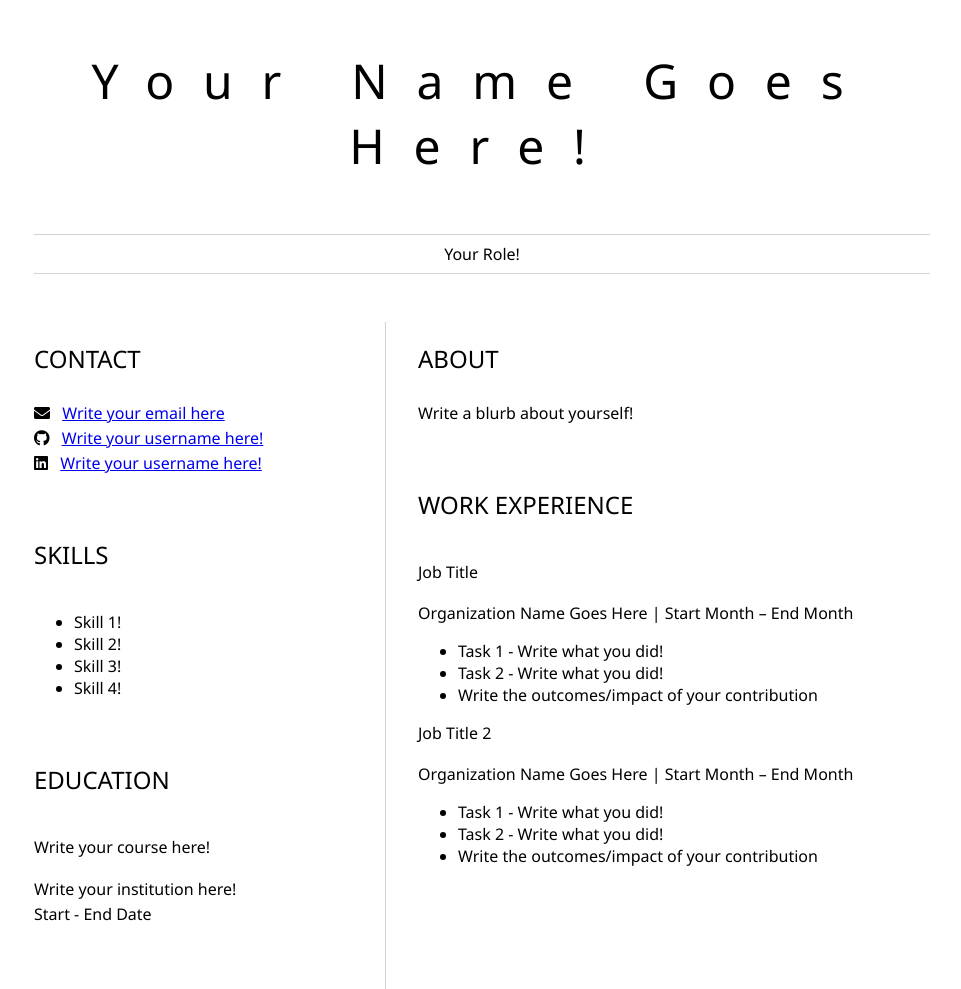
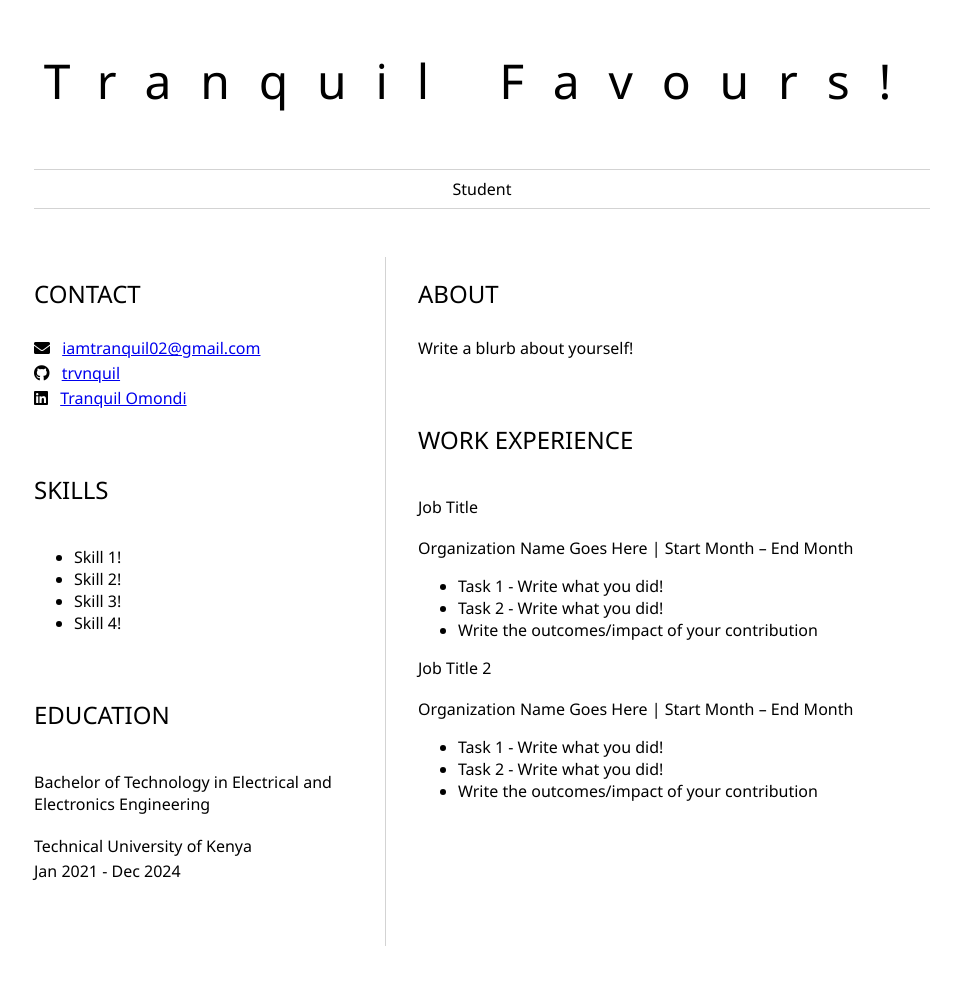
Before and after one commit to trvnquil/myresume, a plain HTML site: page index.html in a window 1280 px wide. Shown: the whole page, without its empty margins (158-1119 px from the left). After the commit the page ends 946 px from the top, so only its background shows below. Drawn offline with Linux system fonts and the light colour scheme.

Commit message:
added education details

```diff
--- a/index.html
+++ b/index.html
@@ -2,15 +2,15 @@
 	<head>
 		<link href="style.css" rel="stylesheet">
         <link rel="stylesheet" href="https://cdnjs.cloudflare.com/ajax/libs/font-awesome/5.15.4/css/all.min.css">
-        <title>Your Name Goes Here!</title>
+        <title>Tranquil's Resume!</title>
 	</head>
 
 	<body>
 		<header id="header">
 			<!-- resume header with your name and title -->
-			<h1>Your Name Goes Here!</h1>
+			<h1>Tranquil Favours!</h1>
 			<hr>
-			Your Role!
+			Student
 			<hr>
 		</header>
 		<main>
@@ -20,15 +20,15 @@
 					<!-- contact info including social media -->
                     <p>
                         <i class="fa fa-envelope" aria-hidden="true"></i>
-                        <a href="mailto:username@domain.top-level domain">Write your email here</a>
+                        <a href="mailto:iamtranquil02@gmail.com">iamtranquil02@gmail.com</a>
                     </p>
                     <p>
                         <i class="fab fa-github" aria-hidden="true"></i>
-                        <a href="github.com/yourGitHubUsername">Write your username here!</a>
+                        <a href="https://www.github.com/trvnquil">trvnquil</a>
                     </p>
                     <p>
                         <i class="fab fa-linkedin" aria-hidden="true"></i>
-                        <a href="linkedin.com/yourLinkedInUsername">Write your username here!</a>
+                        <a href="https://www.linkedin.com/in/tranquil-omondi-3a06091b8/">Tranquil Omondi</a>
                     </p>
 				</section>
 				<section>
@@ -44,12 +44,12 @@
 				<section>
 					<h2>EDUCATION</h2>
 					<!-- your education -->
-                    <h3>Write your course here!</h3>
+                    <h3>Bachelor of Technology in Electrical and Electronics Engineering</h3>
                     <p>
-                        Write your institution here!
+                        Technical University of Kenya
                     </p>
                     <p>
-                        Start - End Date
+                        Jan 2021 - Dec 2024
                     </p>
 				</section>
 			</article>
```
